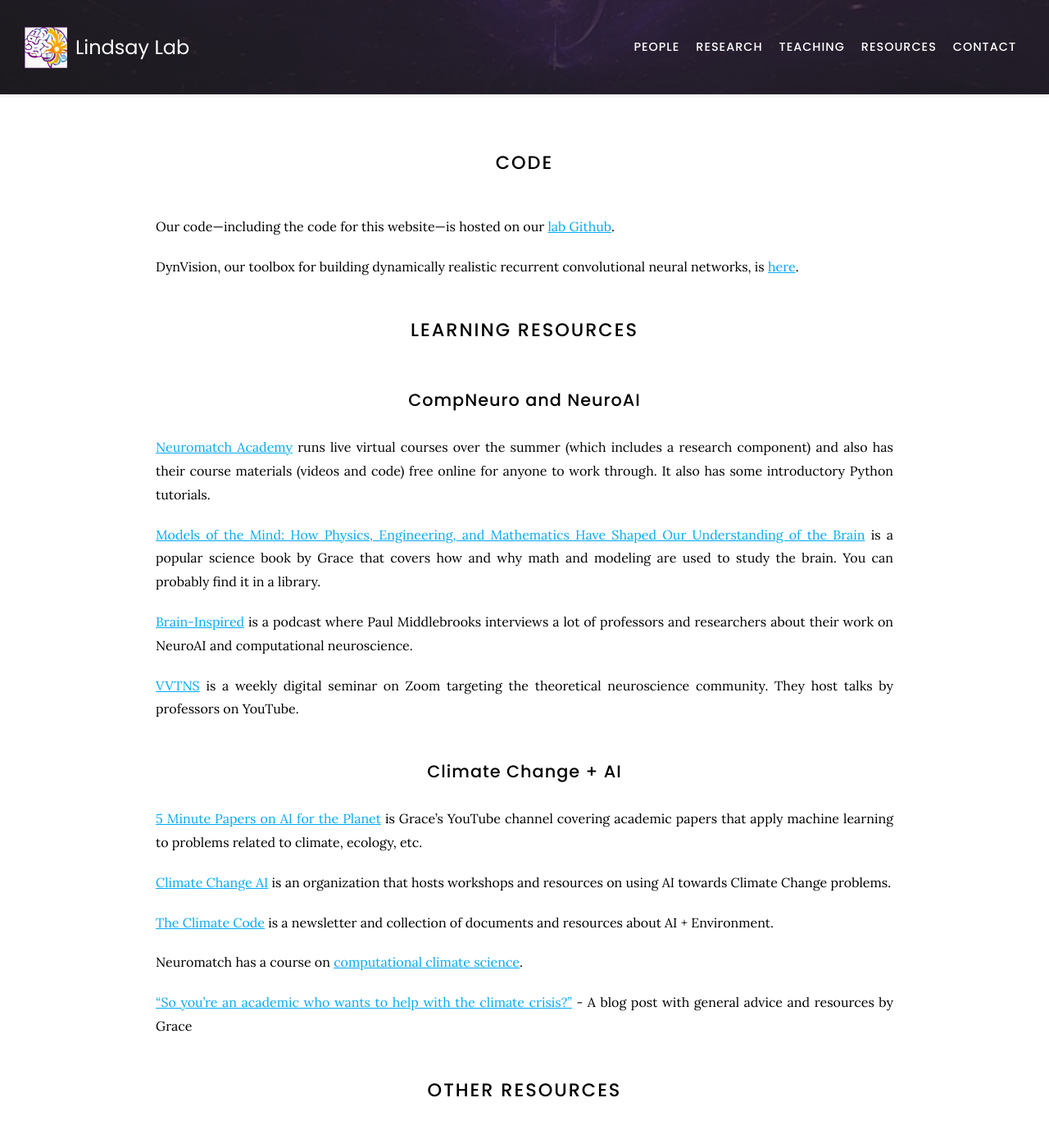
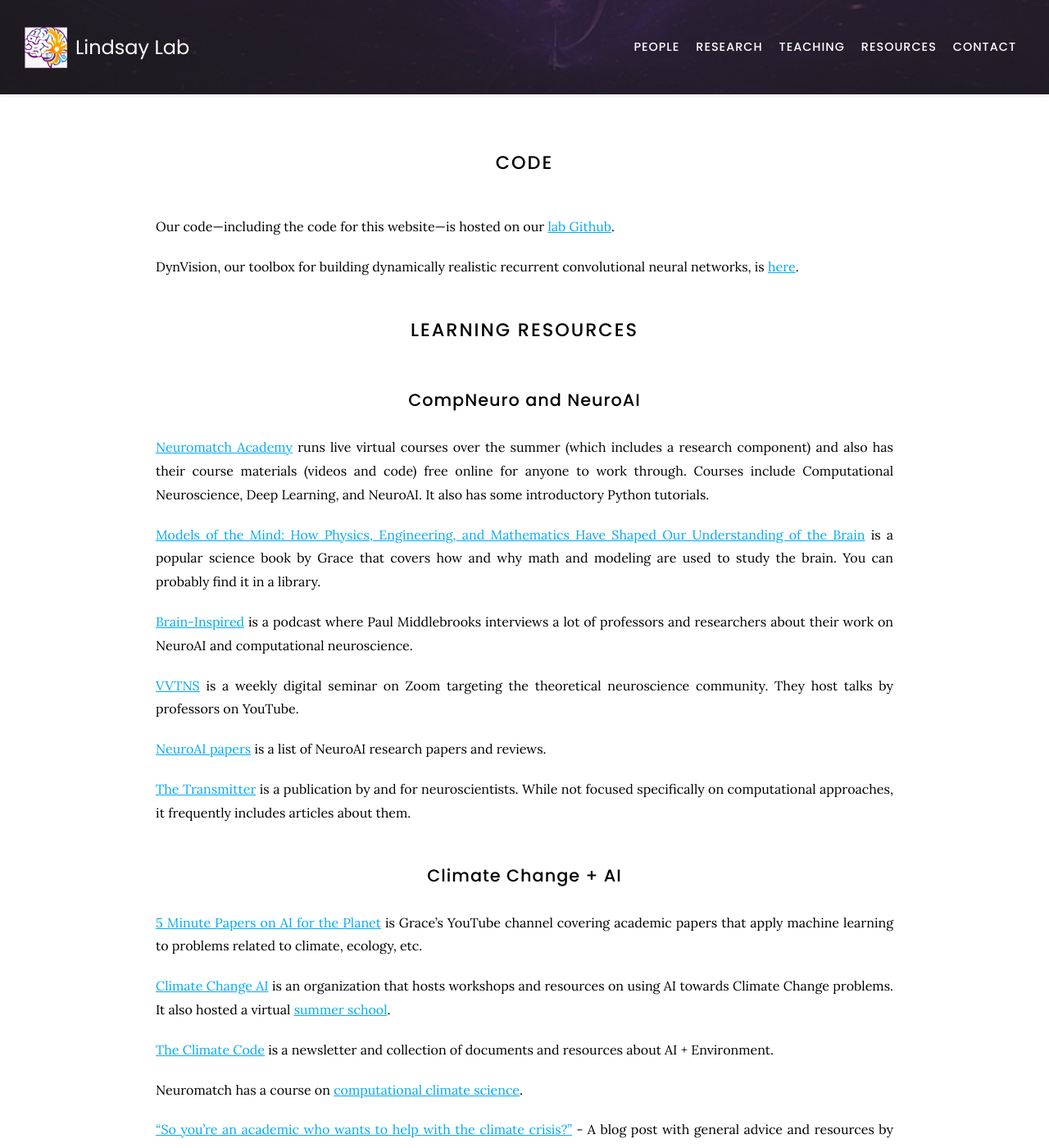
Before and after one commit to Lindsay-Lab/lindsay-lab.github.io, a Jekyll site: the page built from tools/index.md, in a window 1280 px wide and 1400 px high. Shown: the whole window at 82% size. Built offline with Jekyll 4.4.1, drawn with Linux system fonts in a browser that asks for light colours; nearby versions of some CDN libraries.

Commit message:
Update index.md

```diff
--- a/tools/index.md
+++ b/tools/index.md
@@ -14,7 +14,7 @@
 
 ## CompNeuro and NeuroAI
 
-[Neuromatch Academy](https://neuromatch.io/open-education-resources/) runs live virtual courses over the summer (which includes a research component) and also has their course materials (videos and code) free online for anyone to work through. It also has some introductory Python tutorials.
+[Neuromatch Academy](https://neuromatch.io/open-education-resources/) runs live virtual courses over the summer (which includes a research component) and also has their course materials (videos and code) free online for anyone to work through. Courses include Computational Neuroscience, Deep Learning, and NeuroAI. It also has some introductory Python tutorials.
 
 [Models of the Mind: How Physics, Engineering, and Mathematics Have Shaped Our Understanding of the Brain](https://bookshop.org/p/books/models-of-the-mind-how-physics-engineering-and-mathematics-have-shaped-our-understanding-of-the-brain-grace-lindsay/14108b00c91f38b3?ean=9781472966438&next=t&) is a popular science book by Grace that covers how and why math and modeling are used to study the brain. You can probably find it in a library.
 
@@ -22,11 +22,15 @@
 
 [VVTNS](https://www.youtube.com/@theoreticalneuroscience6062) is a weekly digital seminar on Zoom targeting the theoretical neuroscience community. They host talks by professors on YouTube.
 
+[NeuroAI papers](https://github.com/CYHSM/awesome-neuro-ai-papers) is a list of NeuroAI research papers and reviews.
+
+[The Transmitter](https://www.thetransmitter.org/) is a publication by and for neuroscientists. While not focused specifically on computational approaches, it frequently includes articles about them.
+
 ## Climate Change + AI
 
 [5 Minute Papers on AI for the Planet](https://www.youtube.com/@AIforthePlanet) is Grace's YouTube channel covering academic papers that apply machine learning to problems related to climate, ecology, etc.
 
-[Climate Change AI](https://www.climatechange.ai/) is an organization that hosts workshops and resources on using AI towards Climate Change problems.
+[Climate Change AI](https://www.climatechange.ai/) is an organization that hosts workshops and resources on using AI towards Climate Change problems. It also hosted a virtual [summer school](https://www.youtube.com/@ClimateChangeAI/playlists).
 
 [The Climate Code](https://the-climate-code.beehiiv.com/) is a newsletter and collection of documents and resources about AI + Environment.
 
```
